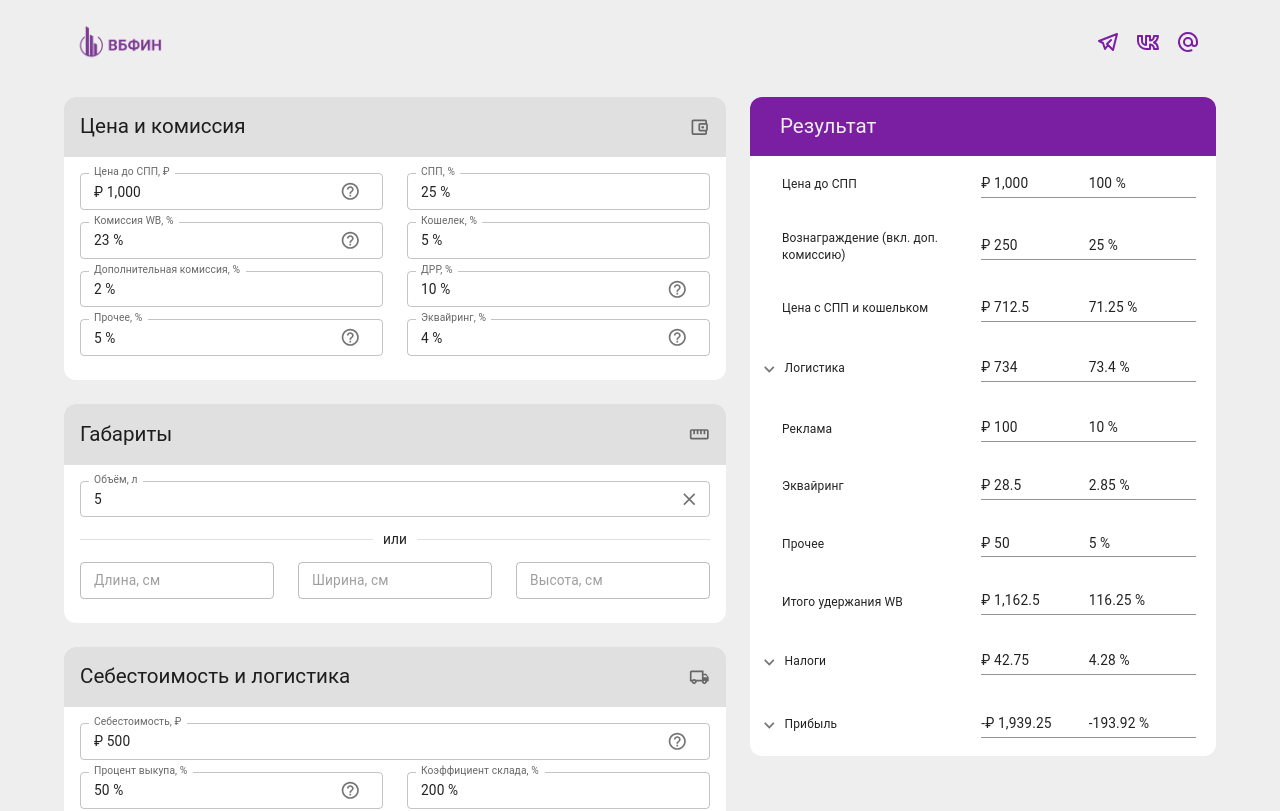
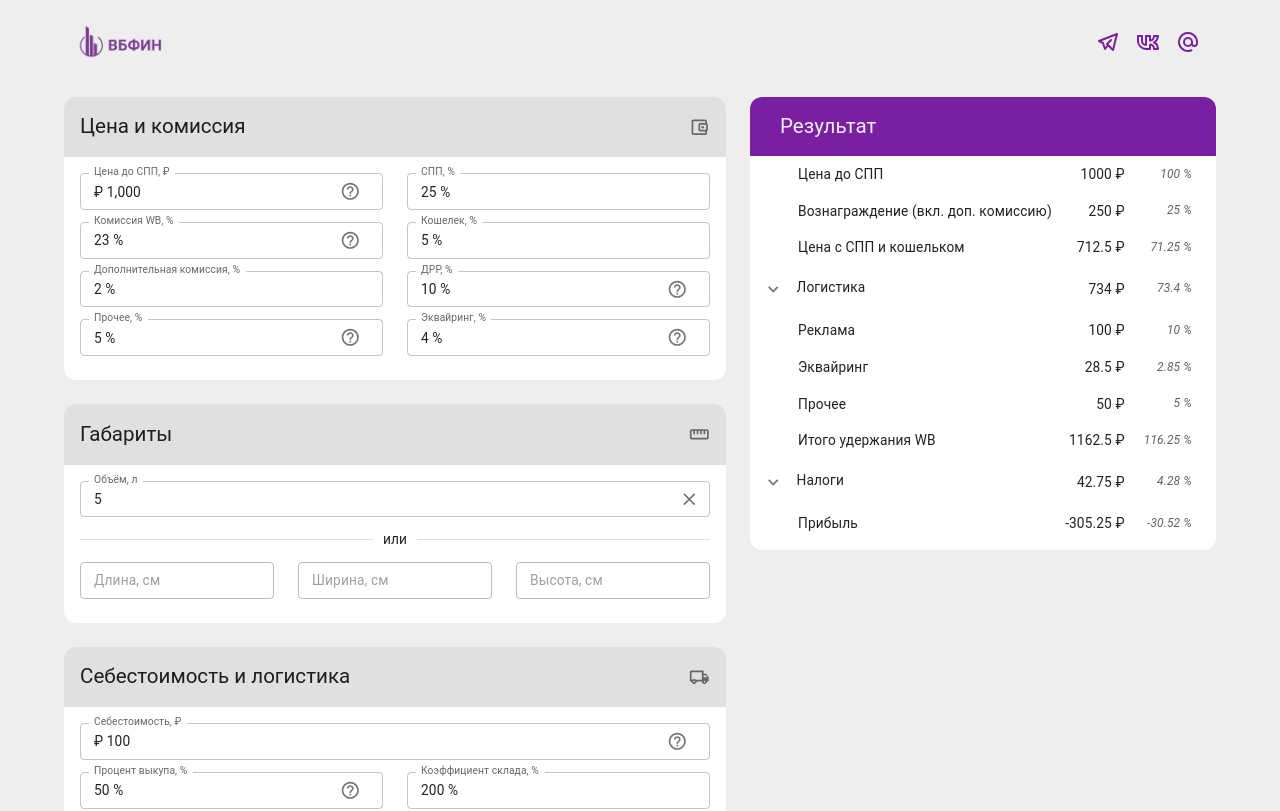
Before and after one commit to albul-k/wb-price, a React (Create React App) app: page / in a window 1280 px wide. Shown: the top 811 px of the page. Built offline with nearby package versions, Linux system fonts and the light colour scheme.

Commit message:
Рефакторинг

```diff
--- a/src/calculations/deliveryCosts.js
+++ b/src/calculations/delivery.js
@@ -1,4 +1,4 @@
-import PropTypes, { func } from 'prop-types';
+import PropTypes from 'prop-types';
 import { round } from '../common/functions';
 
 export function logisticsTariffFirst(volume) {
@@ -21,7 +21,7 @@ export function logisticsTariffAdd(volume) {
     return volume >= 1 ? 14 : 0;
 }
 
-export function deliveryCostsToWarehouse(data) {
+export function deliveryToWarehouse(data) {
     const tariffFirst = logisticsTariffFirst(data.volume);
     if (data.volume <= 1) {
         return tariffFirst;
@@ -30,25 +30,25 @@ export function deliveryCostsToWarehouse(data) {
     return round(tariffFirst + (data.volume - 1) * tariffAdd);
 }
 
-export function deliveryCostsToClient(data) {
+export function deliveryToClient(data) {
     return round(
-        deliveryCostsToWarehouse(data) * (data.coeffWarehouse / 100) * data.indLocal + data.priceWithoutSPP * (data.indDistribSales / 100)
+        deliveryToWarehouse(data) * (data.coeffWarehouse / 100) * data.indLocal + data.priceWithoutSPP * (data.indDistribSales / 100)
     );
 }
 
-export default function deliveryCosts(data) {
-    const redemption = 1 - data.redemption / 100;
-    const logisticsCostsToWarehouse = deliveryCostsToWarehouse(data);
-    const logisticsCostsToClient = deliveryCostsToClient(data);
-    const result = logisticsCostsToWarehouse / redemption - logisticsCostsToWarehouse + logisticsCostsToClient / redemption;
+export default function delivery(data) {
+    const redemption = data.redemption / 100;
+    const logisticsCostsToWarehouse = deliveryToWarehouse(data);
+    const logisticsCostsToClient = deliveryToClient(data);
+    const result = (logisticsCostsToClient + logisticsCostsToWarehouse) / redemption - logisticsCostsToWarehouse;
     return round(result);
 }
 
-deliveryCostsToWarehouse.PropTypes = {
+deliveryToWarehouse.PropTypes = {
     volume: PropTypes.number
 };
 
-deliveryCostsToClient.PropTypes = {
+deliveryToClient.PropTypes = {
     volume: PropTypes.number,
     coeffWarehouse: PropTypes.number,
     indLocal: PropTypes.number,
@@ -56,7 +56,7 @@ deliveryCostsToClient.PropTypes = {
     indDistribSales: PropTypes.number
 };
 
-deliveryCosts.PropTypes = {
+delivery.PropTypes = {
     priceWithoutSPP: PropTypes.number,
     coeffWarehouse: PropTypes.number,
     indLocal: PropTypes.number,
--- a/src/calculations/earnings.js
+++ /dev/null
@@ -1,29 +0,0 @@
-import PropTypes from 'prop-types';
-import { round } from '../common/functions';
-
-export function earningsDirty(data) {
-    return round(data.priceWithoutSPP - data.resultWBCosts);
-}
-
-export function earningsNoDelivery(data) {
-    return round(data.earningsDirty - data.deliveryCosts);
-}
-
-export function earningsNoTax(data) {
-    return round(data.ebitda - data.tax);
-}
-
-earningsDirty.PropTypes = {
-    priceWithoutSPP: PropTypes.number,
-    resultWBCosts: PropTypes.number
-};
-
-earningsNoDelivery.PropTypes = {
-    earningsDirty: PropTypes.number,
-    deliveryCosts: PropTypes.number
-};
-
-earningsNoTax.PropTypes = {
-    ebitda: PropTypes.number,
-    tax: PropTypes.number
-};
--- a/src/calculations/ebitda.js
+++ /dev/null
@@ -1,11 +0,0 @@
-import PropTypes from 'prop-types';
-import { round } from '../common/functions';
-
-export default function ebitda(data) {
-    return round(data.earningsNoDelivery - data.priceWithoutSPP);
-}
-
-ebitda.PropTypes = {
-    earningsNoDelivery: PropTypes.number,
-    priceWithoutSPP: PropTypes.number
-};
--- /dev/null
+++ b/src/calculations/profit.js
@@ -0,0 +1,13 @@
+import PropTypes from 'prop-types';
+import { round } from '../common/functions';
+
+export function profit(data) {
+    return round(data.priceWithoutSPP - data.resultWBCosts - data.tax - data.costPrice);
+}
+
+profit.PropTypes = {
+    priceWithoutSPP: PropTypes.number,
+    resultWBCosts: PropTypes.number,
+    tax: PropTypes.number,
+    costPrice: PropTypes.number
+};
--- a/src/calculations/tax.js
+++ b/src/calculations/tax.js
@@ -11,11 +11,13 @@ export function taxVAT(data) {
 
 export function taxBase(data) {
     const taxRate = data.taxRate / 100;
-    const taxBase = data.taxType === 'type_2' ? data.ebitda : data.priceWithSPPandWallet;
-    if (taxBase < 0) {
-        return 0;
+    if (data.taxType === 'type_2') {
+        const tax_1 = data.priceWithSPPandWallet * 0.01;
+        const tax_2 = data.ebitda * taxRate;
+        return data.priceWithSPPandWallet * 0.01 > data.ebitda * taxRate ? round(tax_1) : round(tax_2);
+    } else {
+        return round((data.priceWithSPPandWallet - taxVAT(data)) * taxRate);
     }
-    return round((taxBase - taxVAT(data)) * taxRate);
 }
 
 tax.PropTypes = {
--- a/src/common/data.js
+++ b/src/common/data.js
@@ -22,7 +22,7 @@ export const initInputData = {
     wallet: 5,
     coeffWarehouse: 200,
     price: 1000,
-    costPrice: 500,
+    costPrice: 100,
     volume: 5,
     length: '',
     width: '',
@@ -33,6 +33,7 @@ export const initInputData = {
 };
 
 export const initCalculatedData = {
+    costPrice: 0,
     priceWithoutSPP: 0,
     priceWithSPP: 0,
     priceWithSPPandWallet: 0,
@@ -40,10 +41,10 @@ export const initCalculatedData = {
     equiring: 0,
     anyCosts: 0,
     reward: 0,
-    deliveryCosts: 0,
-    deliveryCostsToClient: 0,
-    deliveryCostsToWarehouse: 0,
-    earningsDirty: 0,
+    delivery: 0,
+    deliveryToClient: 0,
+    deliveryToWarehouse: 0,
+    profit: 0,
     earningsNoDelivery: 0,
     earningsNoTax: 0,
     ebitda: 0,
--- a/src/components/TableRowCustom.js
+++ b/src/components/TableRowCustom.js
@@ -1,4 +1,5 @@
 import React, { useState } from 'react';
+import { useTheme } from '@mui/material/styles';
 import PropTypes from 'prop-types';
 import Box from '@mui/material/Box';
 import IconButton from '@mui/material/IconButton';
@@ -9,66 +10,80 @@ import TableCell from '@mui/material/TableCell';
 import TableRow from '@mui/material/TableRow';
 import KeyboardArrowDownIcon from '@mui/icons-material/KeyboardArrowDown';
 import KeyboardArrowUpIcon from '@mui/icons-material/KeyboardArrowUp';
+import Typography from '@mui/material/Typography';
 
-import { TextFieldCustomMoney } from './TextFieldCustomMoney';
-import { TextFieldCustomPercentage } from './TextFieldCustomPercentage';
 import { round } from '../common/functions';
 
 export default function TableRowCustom(props) {
+    const theme = useTheme();
     const { row } = props;
     const [open, setOpen] = useState(false);
 
     return (
         <React.Fragment>
             <TableRow>
-                <TableCell component="th" scope="row" sx={{ paddingLeft: row.details ? 0 : '28px', borderBottom: 0 }}>
+                <TableCell sx={{ p: 1, pl: row.details ? 0 : 4, pr: 0, borderBottom: 0 }}>
                     {row.details ? (
                         <IconButton aria-label="row" size="small" onClick={() => setOpen(!open)}>
                             {open ? <KeyboardArrowUpIcon /> : <KeyboardArrowDownIcon />}
                         </IconButton>
                     ) : null}
+                    <Typography variant="body1" sx={{ pl: 1, display: 'inline-flex' }}>
                         {row.name}
+                    </Typography>
                 </TableCell>
-                <TableCell sx={{ borderBottom: 0, paddingRight: 0 }}>
-                    <TextFieldCustomMoney value={row.value == '' ? '' : round(row.value)} variant="standard" />
+                <TableCell sx={{ fontStyle: 'bold', borderBottom: 0, p: 1, pl: 0, pr: 0 }}>
+                    <Typography variant="body1" sx={{ textAlign: 'right' }}>
+                        {row.value == '' ? '' : `${round(row.value)} ₽`}
+                    </Typography>
                 </TableCell>
-                <TableCell sx={{ borderBottom: 0, paddingRight: '16px', paddingLeft: 0 }}>
-                    <TextFieldCustomPercentage value={row.percentage == '' ? '' : round(row.percentage)} variant="standard" />
+                <TableCell sx={{ borderBottom: 0, p: 1, pl: 2, pr: 2 }}>
+                    <Typography variant="body2" sx={{ fontStyle: 'italic', textAlign: 'right', color: theme.palette.secondary.main }}>
+                        {row.percentage == '' ? '' : `${round(row.percentage)} %`}
+                    </Typography>
                 </TableCell>
             </TableRow>
             {row.details ? (
                 <TableRow>
-                    <TableCell sx={{ paddingBottom: 0, paddingTop: 0, borderBottom: 0 }} colSpan={6}>
+                    <TableCell sx={{ p: 0, borderBottom: 0 }} colSpan={3}>
                         <Collapse in={open} timeout="auto" unmountOnExit>
-                            <Box sx={{ margin: 1 }}>
                             <Table size="small" aria-label="details">
                                 <TableBody>
                                     {row.details.map((rowDetails) => (
                                         <TableRow key={rowDetails.name}>
                                             <TableCell
-                                                    component="th"
-                                                    scope="row"
                                                 sx={{
-                                                        paddingLeft: '8px',
-                                                        textAlign: 'right',
-                                                        width: '50%',
+                                                    pl: 7,
+                                                    // paddingRight: '60px',
+                                                    // textAlign: 'right',
+                                                    // width: '100%',
                                                     borderBottom: 0,
                                                     fontStyle: 'italic'
                                                 }}
                                             >
-                                                    {rowDetails.name}
+                                                - {rowDetails.name}
                                             </TableCell>
-                                                <TableCell sx={{ borderBottom: 0 }}>
-                                                    <TextFieldCustomMoney
-                                                        value={rowDetails.value == '' ? '' : round(rowDetails.value)}
-                                                        variant="standard"
-                                                    />
+                                            <TableCell sx={{ borderBottom: 0, p: 1, pl: 0, pr: 0 }}>
+                                                <Typography variant="body1" sx={{ textAlign: 'right' }}>
+                                                    {rowDetails.value == '' ? '' : `${round(rowDetails.value)} ₽`}
+                                                </Typography>
+                                            </TableCell>
+                                            <TableCell sx={{ borderBottom: 0, p: 1, pl: 2 }}>
+                                                <Typography
+                                                    variant="body2"
+                                                    sx={{
+                                                        fontStyle: 'italic',
+                                                        textAlign: 'right',
+                                                        color: theme.palette.secondary.main
+                                                    }}
+                                                >
+                                                    {rowDetails.percentage == '' ? '' : `${round(rowDetails.percentage)} %`}
+                                                </Typography>
                                             </TableCell>
                                         </TableRow>
                                     ))}
                                 </TableBody>
                             </Table>
-                            </Box>
                         </Collapse>
                     </TableCell>
                 </TableRow>
--- a/src/views/Main.js
+++ b/src/views/Main.js
@@ -1,4 +1,5 @@
 import React, { useState, useEffect } from 'react';
+import { useTheme } from '@mui/material/styles';
 import Divider from '@mui/material/Divider';
 import Box from '@mui/material/Box';
 import MenuItem from '@mui/material/MenuItem';
@@ -8,8 +9,6 @@ import InputAdornment from '@mui/material/InputAdornment';
 import CardHeader from '@mui/material/CardHeader';
 import CardContent from '@mui/material/CardContent';
 import Grid from '@mui/material/Grid';
-import Chip from '@mui/material/Chip';
-import { useTheme } from '@mui/material/styles';
 import IconButton from '@mui/material/IconButton';
 import AccountBalanceWalletOutlinedIcon from '@mui/icons-material/AccountBalanceWalletOutlined';
 import StraightenOutlinedIcon from '@mui/icons-material/StraightenOutlined';
@@ -30,11 +29,10 @@ import { CardCustom } from '../components/CardCustom';
 import { MoneyFormatInput, PercentFormat, PercentFormatAny } from '../common/formats';
 import { TextFieldCustom } from '../components/TextFieldCustom';
 import { initCalculatedData, initInputData, taxTypes } from '../common/data';
-import deliveryCosts, { deliveryCostsToClient, deliveryCostsToWarehouse } from '../calculations/deliveryCosts';
+import delivery, { deliveryToClient, deliveryToWarehouse } from '../calculations/delivery';
 import reward from '../calculations/reward.js';
-import ebitda from '../calculations/ebitda';
-import tax, { taxBase, taxVAT } from '../calculations/tax';
-import { earningsDirty, earningsNoDelivery, earningsNoTax } from '../calculations/earnings';
+import { taxBase, taxVAT } from '../calculations/tax';
+import { profit } from '../calculations/profit';
 
 export default function Main() {
     const theme = useTheme();
@@ -95,9 +93,10 @@ export default function Main() {
     useEffect(() => {
         let calcData = {};
         calcData.priceWithoutSPP = Number(state.price);
+        calcData.costPrice = Number(state.costPrice);
         calcData.priceWithSPP = calcData.priceWithoutSPP - (Number(state.spp) / 100) * calcData.priceWithoutSPP;
         calcData.priceWithSPPandWallet = calcData.priceWithSPP - (Number(state.wallet) / 100) * calcData.priceWithSPP;
-        calcData.deliveryCosts = deliveryCosts({
+        calcData.delivery = delivery({
             priceWithoutSPP: calcData.priceWithoutSPP,
             coeffWarehouse: Number(state.coeffWarehouse),
             indLocal: Number(state.indLocal),
@@ -105,14 +104,14 @@ export default function Main() {
             volume: Number(state.volume),
             redemption: Number(state.redemption)
         });
-        calcData.deliveryCostsToClient = deliveryCostsToClient({
+        calcData.deliveryToClient = deliveryToClient({
             priceWithoutSPP: calcData.priceWithoutSPP,
             coeffWarehouse: Number(state.coeffWarehouse),
             indLocal: Number(state.indLocal),
             indDistribSales: Number(state.indDistribSales),
             volume: Number(state.volume)
         });
-        calcData.deliveryCostsToWarehouse = deliveryCostsToWarehouse({
+        calcData.deliveryToWarehouse = deliveryToWarehouse({
             volume: Number(state.volume)
         });
         calcData.reward = reward({
@@ -123,19 +122,8 @@ export default function Main() {
         calcData.advert = calcData.priceWithoutSPP * (Number(state.advert) / 100);
         calcData.equiring = calcData.priceWithSPPandWallet * (Number(state.equiring) / 100);
         calcData.anyCosts = calcData.priceWithoutSPP * (Number(state.anyCosts) / 100);
-        calcData.resultWBCosts = calcData.reward + calcData.deliveryCosts + calcData.advert + calcData.equiring + calcData.anyCosts;
-        calcData.earningsDirty = earningsDirty({
-            priceWithoutSPP: calcData.priceWithoutSPP,
-            resultWBCosts: calcData.resultWBCosts
-        });
-        calcData.earningsNoDelivery = earningsNoDelivery({
-            earningsDirty: calcData.earningsDirty,
-            deliveryCosts: calcData.deliveryCosts
-        });
-        calcData.ebitda = ebitda({
-            earningsNoDelivery: calcData.earningsNoDelivery,
-            priceWithoutSPP: calcData.priceWithoutSPP
-        });
+        calcData.resultWBCosts = calcData.reward + calcData.delivery + calcData.advert + calcData.equiring + calcData.anyCosts;
+        calcData.ebitda = calcData.priceWithoutSPP - calcData.resultWBCosts - calcData.costPrice;
         calcData.taxBase = taxBase({
             priceWithSPPandWallet: calcData.priceWithSPPandWallet,
             taxRate: Number(state.taxRate),
@@ -148,9 +136,11 @@ export default function Main() {
             taxVAT: Number(state.taxVAT)
         });
         calcData.tax = calcData.taxBase + calcData.taxVAT;
-        calcData.earningsNoTax = earningsNoTax({
-            ebitda: calcData.ebitda,
-            tax: calcData.tax
+        calcData.profit = profit({
+            priceWithoutSPP: calcData.priceWithoutSPP,
+            resultWBCosts: calcData.resultWBCosts,
+            tax: calcData.tax,
+            costPrice: calcData.costPrice
         });
 
         setCalcValue(calcData);
@@ -643,7 +633,7 @@ export default function Main() {
                             color: (theme) => theme.palette.primary.light
                         }}
                     />
-                    <CardContent sx={{ paddingTop: 0, paddingLeft: '4px', paddingRight: '4px', paddingBottom: '0!important' }}>
+                    <CardContent sx={{ pt: 0, pl: 1, pr: 1, pb: '8px!important' }}>
                         <TableContainer>
                             <Table aria-label="results table">
                                 <TableBody>
@@ -668,21 +658,23 @@ export default function Main() {
                                         }}
                                     />
                                     <TableRowCustom
-                                        key="deliveryCosts"
+                                        key="delivery"
                                         row={{
                                             name: 'Логистика',
-                                            value: stateCalc.deliveryCosts,
-                                            percentage: (stateCalc.deliveryCosts / stateCalc.priceWithoutSPP) * 100,
+                                            value: stateCalc.delivery,
+                                            percentage: (stateCalc.delivery / stateCalc.priceWithoutSPP) * 100,
                                             details: [
                                                 {
-                                                    key: 'deliveryCostsToClient',
+                                                    key: 'deliveryToClient',
                                                     name: 'Доставка к клиенту',
-                                                    value: stateCalc.deliveryCostsToClient
+                                                    value: stateCalc.deliveryToClient,
+                                                    percentage: (stateCalc.deliveryToClient / stateCalc.priceWithoutSPP) * 100
                                                 },
                                                 {
-                                                    key: 'deliveryCostsToWarehouse',
+                                                    key: 'deliveryToWarehouse',
                                                     name: 'Обратная логистика',
-                                                    value: stateCalc.deliveryCostsToWarehouse
+                                                    value: stateCalc.deliveryToWarehouse,
+                                                    percentage: (stateCalc.deliveryToWarehouse / stateCalc.priceWithoutSPP) * 100
                                                 }
                                             ]
                                         }}
@@ -729,39 +721,24 @@ export default function Main() {
                                                 {
                                                     key: 'taxVAT',
                                                     name: 'НДС',
-                                                    value: stateCalc.taxVAT
+                                                    value: stateCalc.taxVAT,
+                                                    percentage: (stateCalc.taxVAT / stateCalc.priceWithoutSPP) * 100
                                                 },
                                                 {
                                                     key: 'taxBase',
                                                     name: 'УСН',
-                                                    value: stateCalc.taxBase
+                                                    value: stateCalc.taxBase,
+                                                    percentage: (stateCalc.taxBase / stateCalc.priceWithoutSPP) * 100
                                                 }
                                             ]
                                         }}
                                     />
                                     <TableRowCustom
-                                        key="earningsNoTax"
+                                        key="profit"
                                         row={{
                                             name: 'Прибыль',
-                                            value: stateCalc.earningsNoTax,
-                                            percentage: (stateCalc.earningsNoTax / stateCalc.priceWithoutSPP) * 100,
-                                            details: [
-                                                {
-                                                    key: 'earningsDirty',
-                                                    name: 'Выручка за вычетом удержаний WB',
-                                                    value: stateCalc.earningsDirty
-                                                },
-                                                {
-                                                    key: 'earningsNoDelivery',
-                                                    name: 'Выручка за вычетом логистики',
-                                                    value: stateCalc.earningsNoDelivery
-                                                },
-                                                {
-                                                    key: 'ebitda',
-                                                    name: 'Валовая прибыль до вычета налогов (EBITDA)',
-                                                    value: stateCalc.ebitda
-                                                }
-                                            ]
+                                            value: stateCalc.profit,
+                                            percentage: (stateCalc.profit / stateCalc.priceWithoutSPP) * 100
                                         }}
                                     />
                                 </TableBody>
```
Also changed, not shown: 1 other file (tests, documents, lock files or other folders). Lines whose indentation alone changed are shown as unchanged.
